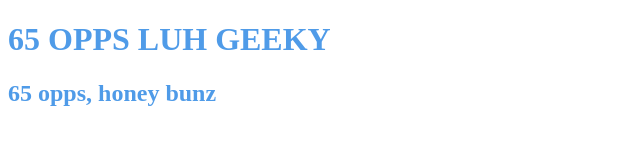
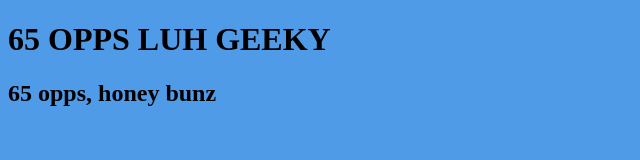
Before and after one commit to 65-ops/65-ops.github.io, a plain HTML site: page index.html in a window 1280 px wide. Shown: the whole page, without its empty margins (0-640 px from the left). Drawn offline with Linux system fonts and the light colour scheme.

Commit message:
Update index.html

```diff
--- a/index.html
+++ b/index.html
@@ -5,7 +5,7 @@
         <h1>65 OPPS LUH GEEKY </h1>
 <style>
 body   {
-color: rgb(79, 155, 232);
+background-color: rgb(79, 155, 232);
     }
 
         </style>
```
